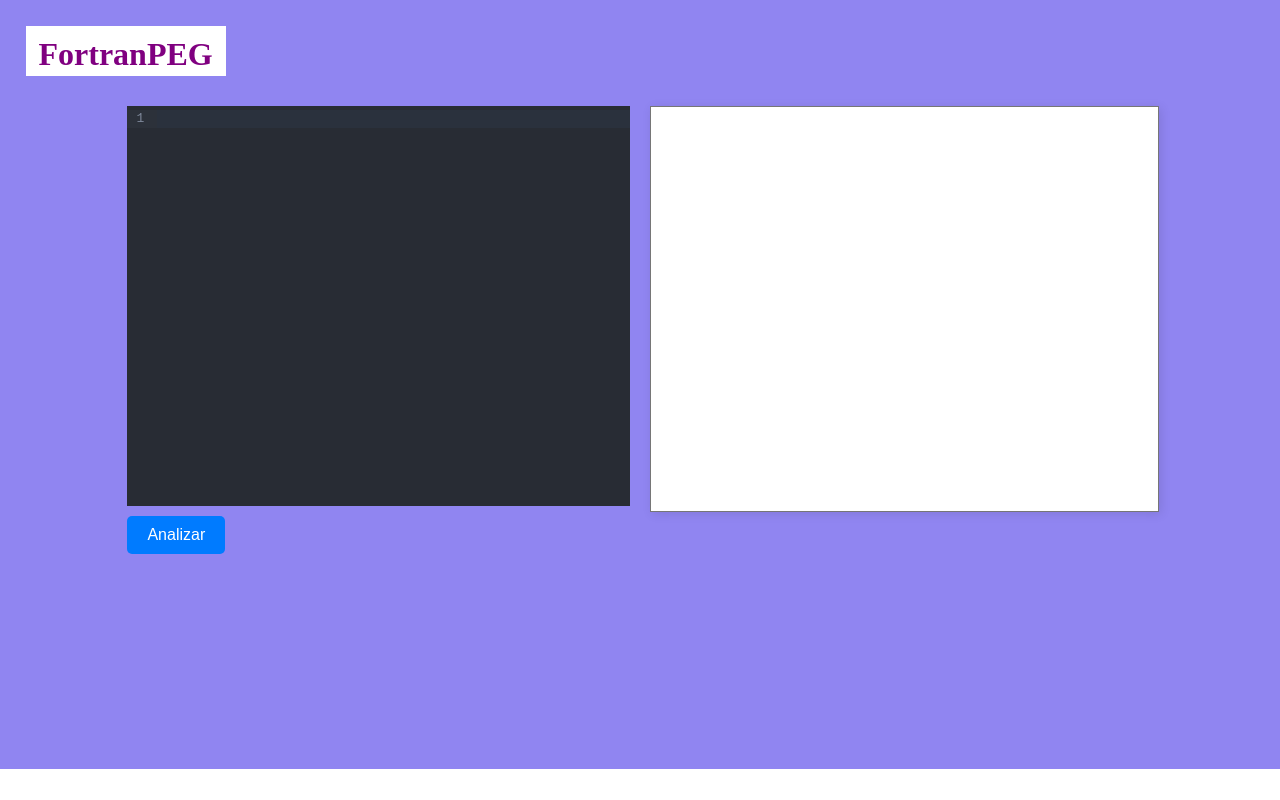
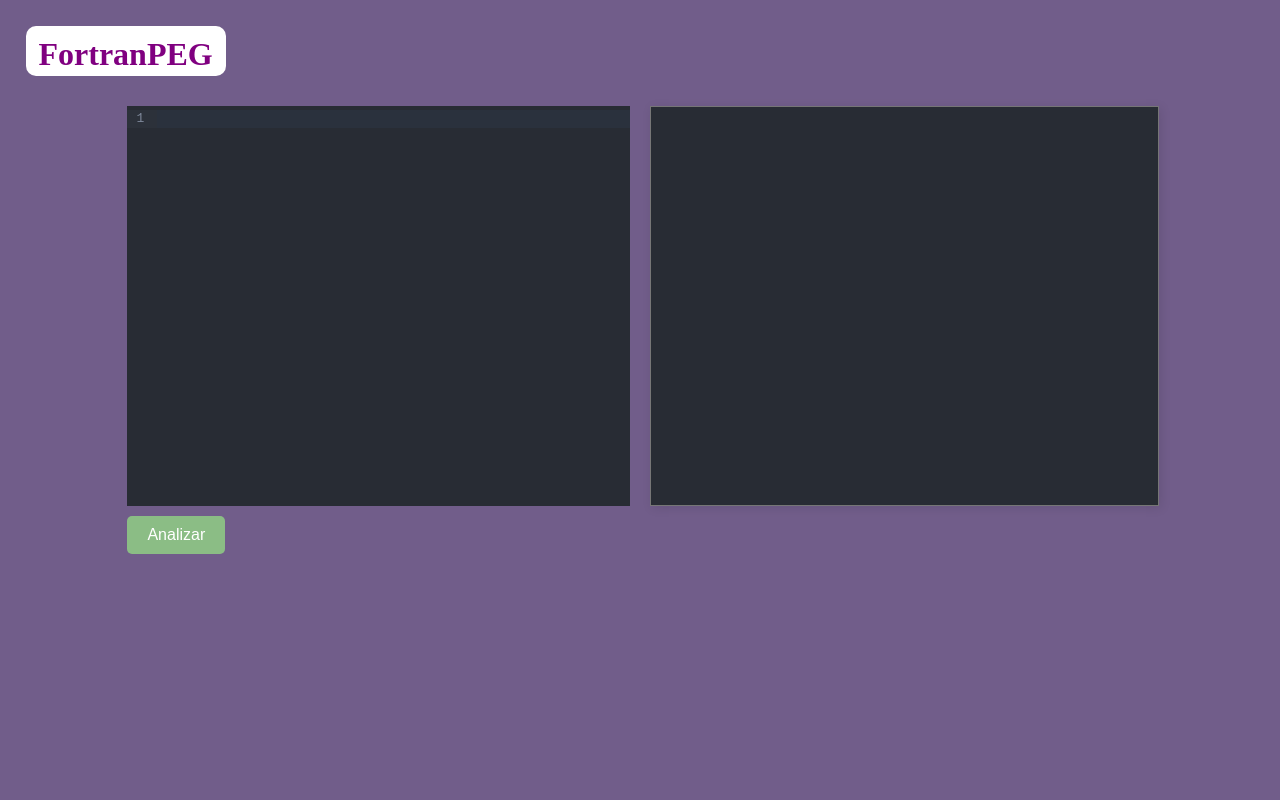
Before and after one commit to sebas-v-c/FortranPEG, a React (Vite) app: page / in a window 1280 px wide. Built offline with nearby package versions, Linux system fonts and the light colour scheme.

Commit message:
visual changes

```diff
--- a/frontend/App.tsx
+++ b/frontend/App.tsx
@@ -8,13 +8,13 @@ import "./styles/App.css"
 function App() {
 
   const [texto,setTexto]=useState <string> ("");
-  const [color, setColor] = useState("black");
+  const [color, setColor] = useState("white");
 
   function manejoTexto (value:string) {
     try {
       // @ts-ignore
       const parser = Parser.parse(value);
-      setColor("black");
+      setColor("white");
       setTexto("Gramática aceptada correctamente")
     } catch(err){
       if (err instanceof Parser.PeggySyntaxError){
--- a/frontend/styles/App.css
+++ b/frontend/styles/App.css
@@ -4,6 +4,7 @@
 body {
   margin: 0;
   padding: 0;
+  background-color: #715d8a;
 }
 
 h1 {
@@ -11,7 +12,6 @@ h1 {
 }
 
 .container {
-  height: 83.5vh;
   display: flex;
   flex-direction: row;
   align-items: flex-start;
@@ -26,7 +26,7 @@ h1 {
 .add-button {
   margin-top: 10px;
   padding: 10px 20px;
-  background-color: #007bff;
+  background-color: #8bbd85;
   color: white;
   border: none;
   border-radius: 5px;
@@ -35,15 +35,15 @@ h1 {
 }
 
 .add-button:hover {
-  background-color: #0056b3;
+  background-color: #648860;
 }
 
 
 .div_principal {
-  background-color: rgb(144, 133, 241);
   padding: 2%;
   color: purple;
   width: 100%;
+  height: 100%;
   box-sizing: border-box;
 }
 
@@ -55,6 +55,7 @@ h1 {
   text-align: center;
   padding: 10px;
   box-sizing: border-box;
+  border-radius: 10px;
 }
 
 /* Adaptaciones para pantallas pequeñas */
--- a/frontend/styles/Respuesta.css
+++ b/frontend/styles/Respuesta.css
@@ -11,10 +11,11 @@
 
 
     width: 100%;
-    height: 400px;
+    height: 394px;
     font-family: Arial, sans-serif;
     font-size: 16px;
     resize: none;
+    background-color: #282c34;
     box-shadow: 2px 2px 10px rgba(0, 0, 0, 0.1);
 
 }
```
